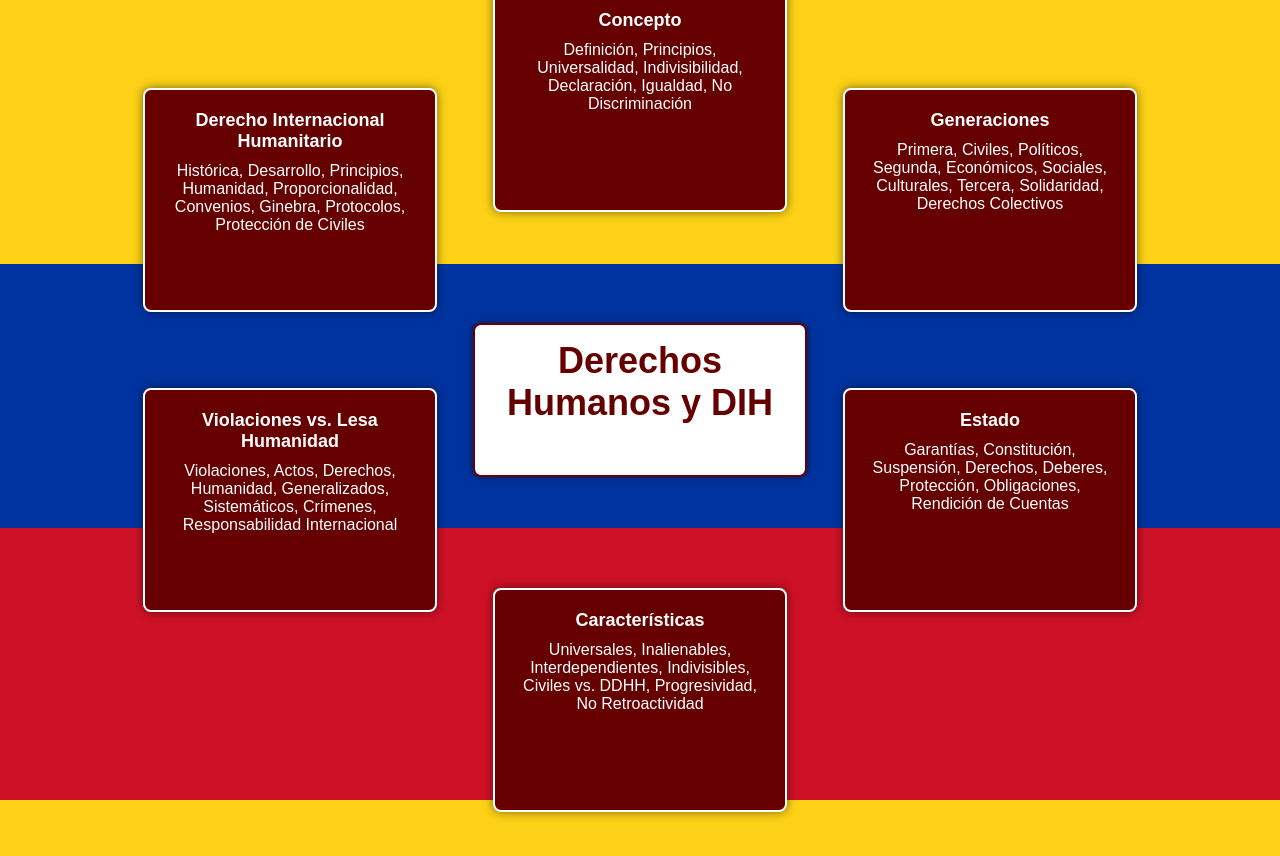
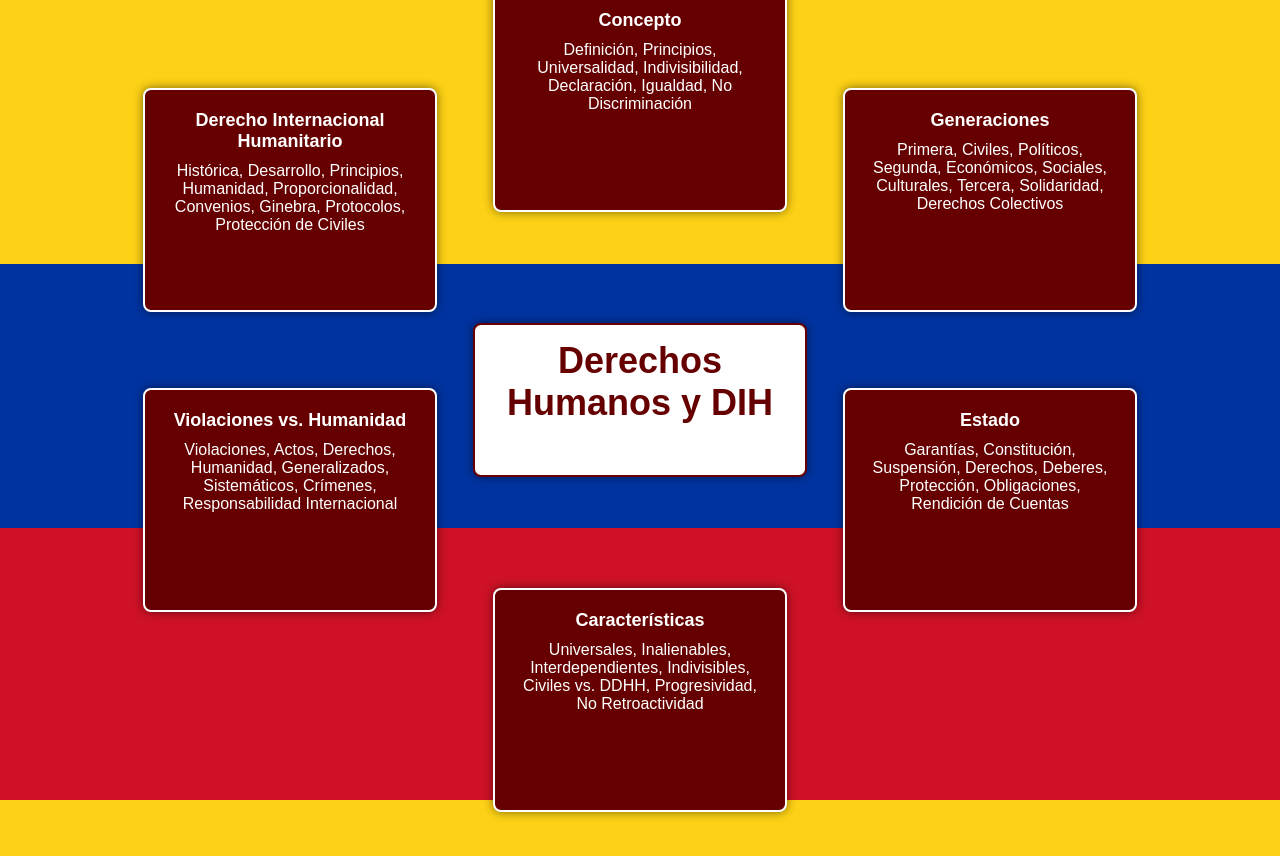
Before and after one commit to starboyCH/Mapa-mental, a plain HTML site: page index.html in a window 1280 px wide. Drawn offline with Linux system fonts and the light colour scheme.

Commit message:
Update index.html

```diff
--- a/index.html
+++ b/index.html
@@ -31,7 +31,7 @@
         </div>
 
         <div class="nodo secundario" id="violaciones">
-            <span>Violaciones vs. Lesa Humanidad</span>
+            <span>Violaciones vs. Humanidad</span>
             <div class="nodo-terminos">Violaciones, Actos, Derechos, Humanidad, Generalizados, Sistemáticos, Crímenes, Responsabilidad Internacional</div>
         </div>
 
```
